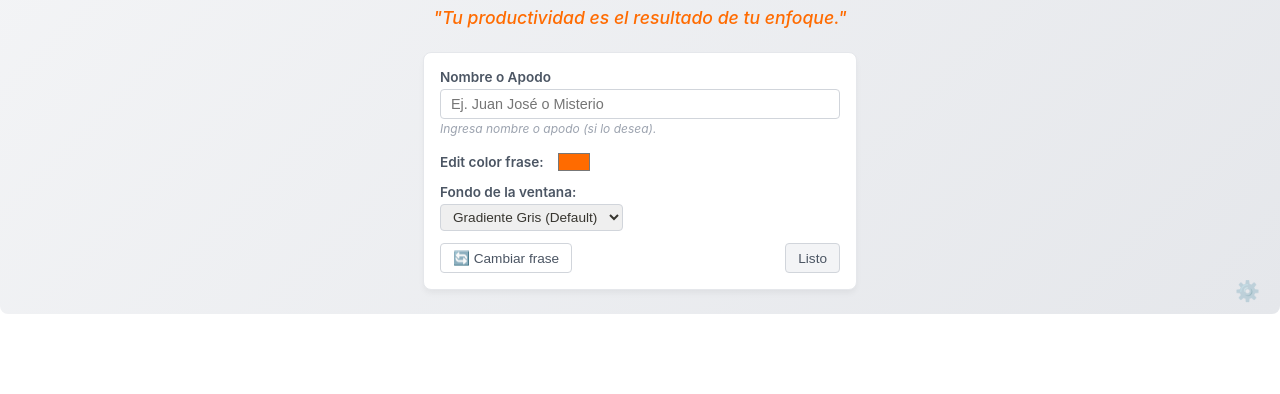
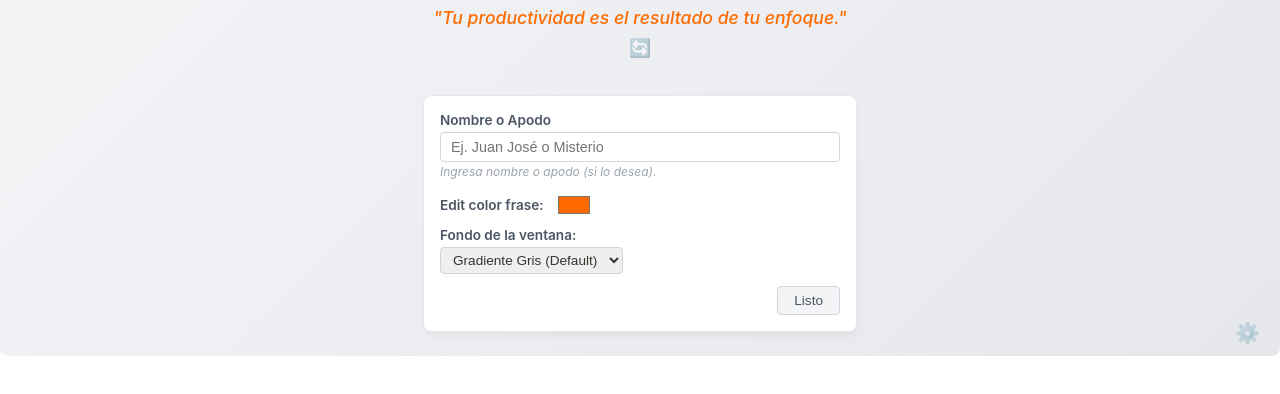
Before and after one commit to alphaproenergy-lgtm/Mi-panel-de-Control, a plain HTML site: page index.html in a window 1280 px wide. Both pictures are taken after a click on the button "⚙️". Shown: the part 56-450 px from the top of the page. Drawn offline with Linux system fonts and the light colour scheme.

Commit message:
Update index.html

```diff
--- a/index.html
+++ b/index.html
@@ -36,8 +36,25 @@
             color: #ff6b00;
             font-size: 1.1em;
             font-weight: 500;
-            margin-bottom: 24px;
+            margin-bottom: 6px; /* Ajustado para que el botón quede cerca */
             transition: color 0.3s ease;
+        }
+
+        /* 2. NUEVO BOTÓN DE ICONO BAJO LA FRASE */
+        #btn-cambiar-frase-icono {
+            background: none;
+            border: none;
+            font-size: 1.1em;
+            cursor: pointer;
+            opacity: 0.5;
+            transition: transform 0.2s, opacity 0.2s;
+            margin-bottom: 20px;
+            padding: 4px;
+            display: inline-block;
+        }
+        #btn-cambiar-frase-icono:hover {
+            opacity: 1;
+            transform: rotate(30deg); /* Efecto visual sutil al pasar el mouse */
         }
 
         #config-toggle {
@@ -99,27 +116,23 @@
 
         .grupo-botones {
             display: flex;
-            gap: 8px;
             margin-top: 12px;
         }
 
         .btn {
-            background-color: #ffffff;
+            background-color: #f3f4f6;
             color: #4b5563;
             border: 1px solid #d1d5db;
-            padding: 6px 12px;
+            padding: 6px 16px;
             font-size: 0.85em;
             border-radius: 4px;
             cursor: pointer;
             font-weight: 500;
-            display: inline-flex;
-            align-items: center;
-            gap: 4px;
+            margin-left: auto; /* Alineado a la derecha */
         }
         .btn:hover {
-            background-color: #f9fafb;
+            background-color: #e5e7eb;
             color: #1f2937;
-            border-color: #9ca3af;
         }
 
         .control-color {
@@ -150,13 +163,17 @@
 <body>
 
     <div id="header-dinamico">
-        <!-- BLOQUE DE SALUDO OPTIMIZADO -->
         <div id="saludo-fecha">
             <span id="texto-saludo-completo"></span>
         </div>
 
+        <!-- FRASE MOTIVACIONAL -->
         <div id="frase"></div>
 
+        <!-- 1 & 2. ICONO REUBICADO JUSTO DEBAJO DE LA FRASE -->
+        <button id="btn-cambiar-frase-icono" onclick="cambiarFrase()" title="Cambiar frase">🔄</button>
+
+        <!-- ENGRANE EN LA PARTE INFERIOR DERECHA -->
         <button id="config-toggle" onclick="toggleAjustes()" title="Personalizar panel">⚙️</button>
 
         <!-- PANEL DE CONTROL INTERACTIVO -->
@@ -185,8 +202,7 @@
             </div>
 
             <div class="grupo-botones">
-                <button class="btn" onclick="cambiarFrase()">🔄 Cambiar frase</button>
-                <button class="btn" style="margin-left: auto; background-color: #f3f4f6;" onclick="toggleAjustes()">Listo</button>
+                <button class="btn" onclick="toggleAjustes()">Listo</button>
             </div>
         </div>
     </div>
@@ -199,7 +215,6 @@
             "Pequeños pasos todos los días conducen a grandes resultados."
         ];
 
-        // Función para poner en mayúscula la primera letra de una palabra
         function capitalizar(cadena) {
             return cadena.charAt(0).toUpperCase() + cadena.slice(1);
         }
@@ -209,7 +224,6 @@
             const hora = ahora.getHours();
             const nombreGuardado = localStorage.getItem('usuario-nombre') || "";
 
-            // 1. Definición del saludo base según la hora
             let saludoBase = "";
             if (hora >= 6 && hora < 12) {
                 saludoBase = "🌅 ¡Buenos días!";
@@ -219,7 +233,6 @@
                 saludoBase = "🌙 ¡Buenas noches!";
             }
 
-            // 2. Formatear la fecha con mayúsculas estilizadas
             const opcionesDia = { weekday: 'long' };
             const opcionesMes = { month: 'long', day: 'numeric', year: 'numeric' };
 
@@ -227,7 +240,6 @@
             const restoFecha = ahora.toLocaleDateString('es-ES', opcionesMes);
             const fechaFormateada = `${diaSemana}, ${restoFecha}`;
 
-            // 3. Ensamblar la frase con la gramática correcta
             let saludoCompleto = "";
             if (nombreGuardado.trim() !== "") {
                 saludoCompleto = `${saludoBase} ${nombreGuardado.trim()}, hoy es ${fechaFormateada}.`;
@@ -239,16 +251,13 @@
         }
 
         function inicializarHeader() {
-            // Cargar datos del Nombre
             const nombreGuardado = localStorage.getItem('usuario-nombre') || "";
             document.getElementById('input-nombre').value = nombreGuardado;
 
-            // Cargar Color de Frase
             const colorGuardado = localStorage.getItem('usuario-color-frase') || "#ff6b00";
             document.getElementById('selector-color').value = colorGuardado;
             cambiarColorFrase(colorGuardado);
 
-            // Cargar Tipo de Fondo
             const tipoFondoGuardado = localStorage.getItem('usuario-tipo-fondo') || "gradiente";
             document.getElementById('selector-tipo-fondo').value = tipoFondoGuardado;
 
@@ -258,7 +267,6 @@
             aplicarFondo(tipoFondoGuardado, colorFondoGuardado);
             actualizarOpcionesFondo();
 
-            // Construir la oración del saludo
             construirSaludo();
             cambiarFrase();
         }
@@ -281,7 +289,7 @@
         function guardarNombre() {
             const nombre = document.getElementById('input-nombre').value;
             localStorage.setItem('usuario-nombre', nombre);
-            construirSaludo(); // Reconstruye la oración inmediatamente mientras escribes
+            construirSaludo();
         }
 
         function actualizarOpcionesFondo() {
```
